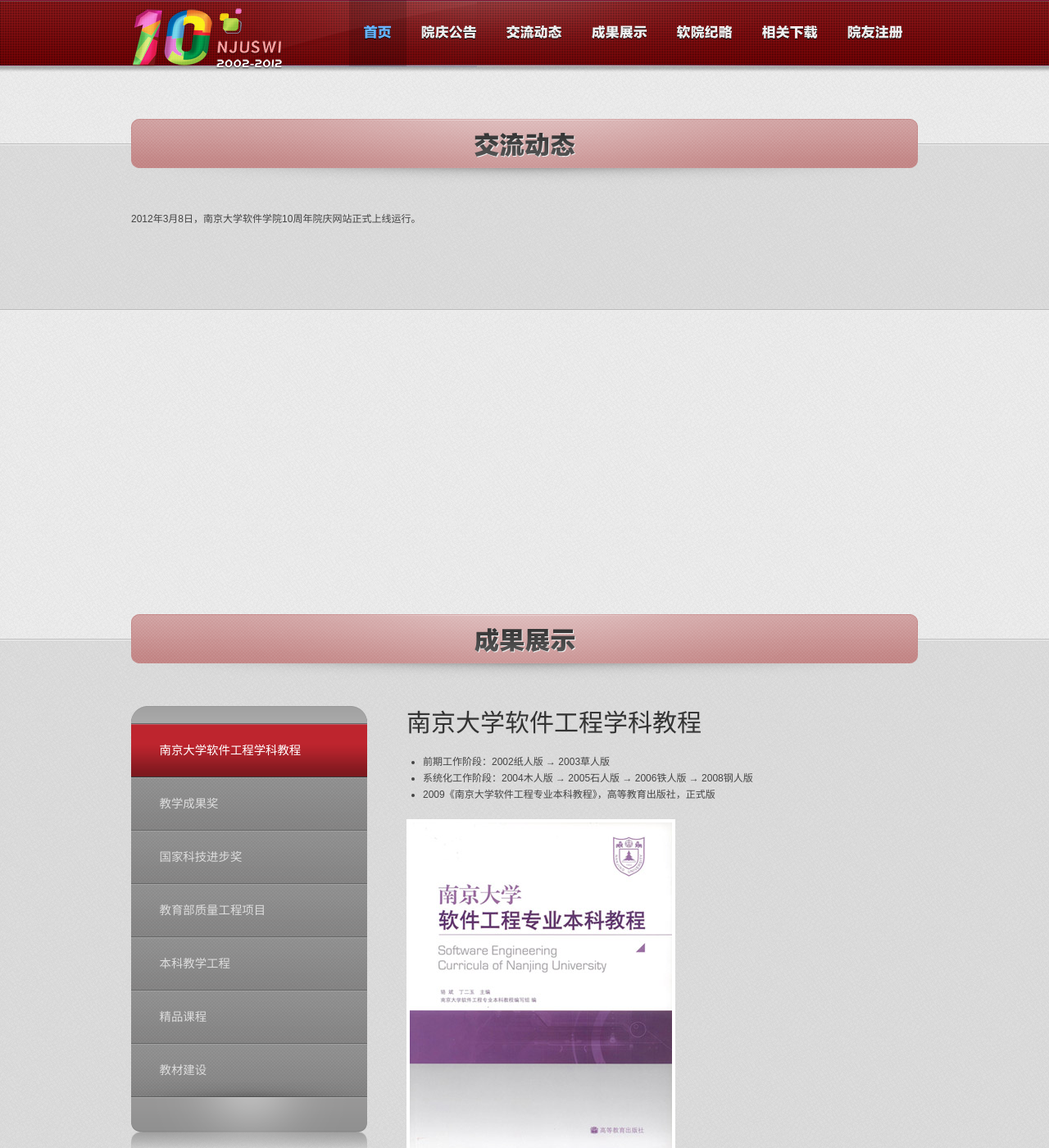
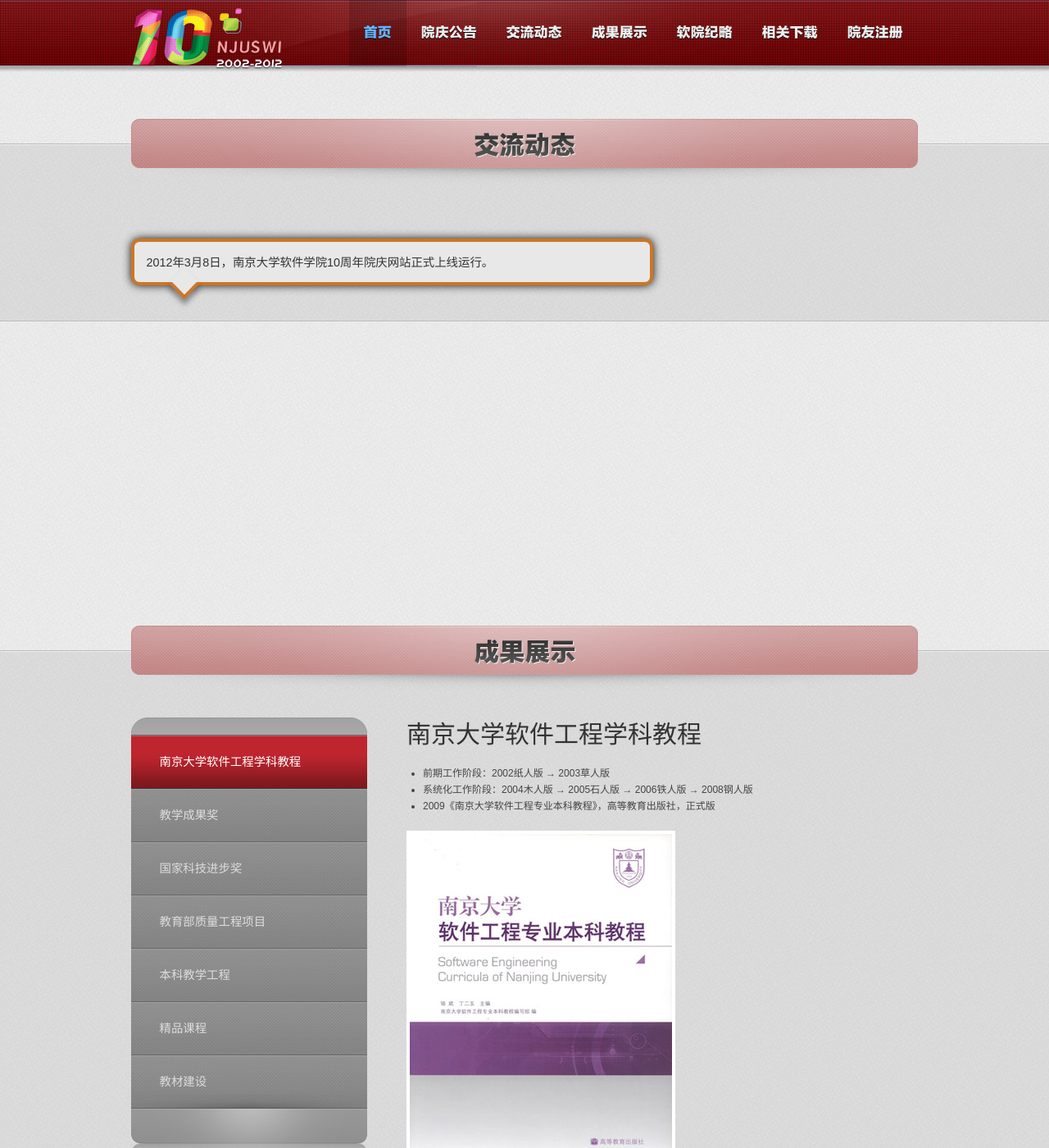
Before and after one commit to clippit/10th-anniversary, a Jekyll site: the page built from index.html, in a window 1280 px wide and 1400 px high, scrolled down 1756 px. Shown: the whole window at 82% size. Built offline with Jekyll 4.4.1, drawn with Linux system fonts in a browser that asks for light colours; nearby versions of some CDN libraries; Markdown is read by kramdown in place of the engine named in the settings.

Commit message:
news bubbles css

```diff
--- a/css/style.css
+++ b/css/style.css
@@ -1098,6 +1098,85 @@
   z-index:1;
 }
 
+/* News bubble
+ ------------------------------------------------------------------------*/
+#news-bubbles li{
+  position:relative;
+  display: inline-block;
+  font-size:1.2em;
+  width:600px;
+  padding:1em;
+  margin:1em 0 3em;
+  border:4px solid #cd7625;
+  color:#333;
+  background:#E8E8E8;
+  -webkit-border-radius:10px;
+  -moz-border-radius:10px;
+  border-radius:10px;
+  -webkit-box-shadow: 0px 0px 11px 0px #111;
+     -moz-box-shadow: 0px 0px 11px 0px #111;
+          box-shadow: 0px 0px 11px 0px #111;
+
+}
+
+#news-bubbles li.odd {
+  float:left;
+}
+
+#news-bubbles li.even {
+  float:right;
+  border-color:#cd2528;
+}
+
+#news-bubbles li:before {
+  content:"\00a0";
+  border-style:solid;
+  border-width:4px;
+  -webkit-box-shadow: 5px 5px 6px 0px rgba(17,17,17,0.4);
+     -moz-box-shadow: 5px 5px 6px 0px rgba(17,17,17,0.4);
+          box-shadow: 5px 5px 6px 0px rgba(17,17,17,0.4);
+     -moz-transform: rotate( 45deg );
+      -ms-transform: rotate( 45deg );
+       -o-transform: rotate( 45deg );
+  -webkit-transform: rotate( 45deg );
+          transform: rotate( 45deg );
+  position:absolute;
+  bottom:-15px;
+  display:block;
+  width:20px;
+  height:20px;
+}
+
+#news-bubbles li:after {
+  content:"";
+  position:absolute;
+  bottom:-15px; /* value = - border-top-width - border-bottom-width */
+  border-width:15px 15px 0;
+  border-style:solid;
+  border-color:#E8E8E8 transparent;
+  display:block;
+  width:0;
+}
+
+#news-bubbles li.odd:before {
+  border-color:transparent #cd7625 #cd7625 transparent;
+  left:47px; /* controls horizontal position */
+}
+
+#news-bubbles li.odd:after {
+  left:46px;
+}
+
+#news-bubbles li.even:before {
+  border-color:transparent #cd2528 #cd2528 transparent;
+  right:47px; /* controls horizontal position */
+}
+
+#news-bubbles li.even:after {
+  right:46px;
+}
+
+
 
 /* Portfolio
  ------------------------------------------------------------------------*/
```
